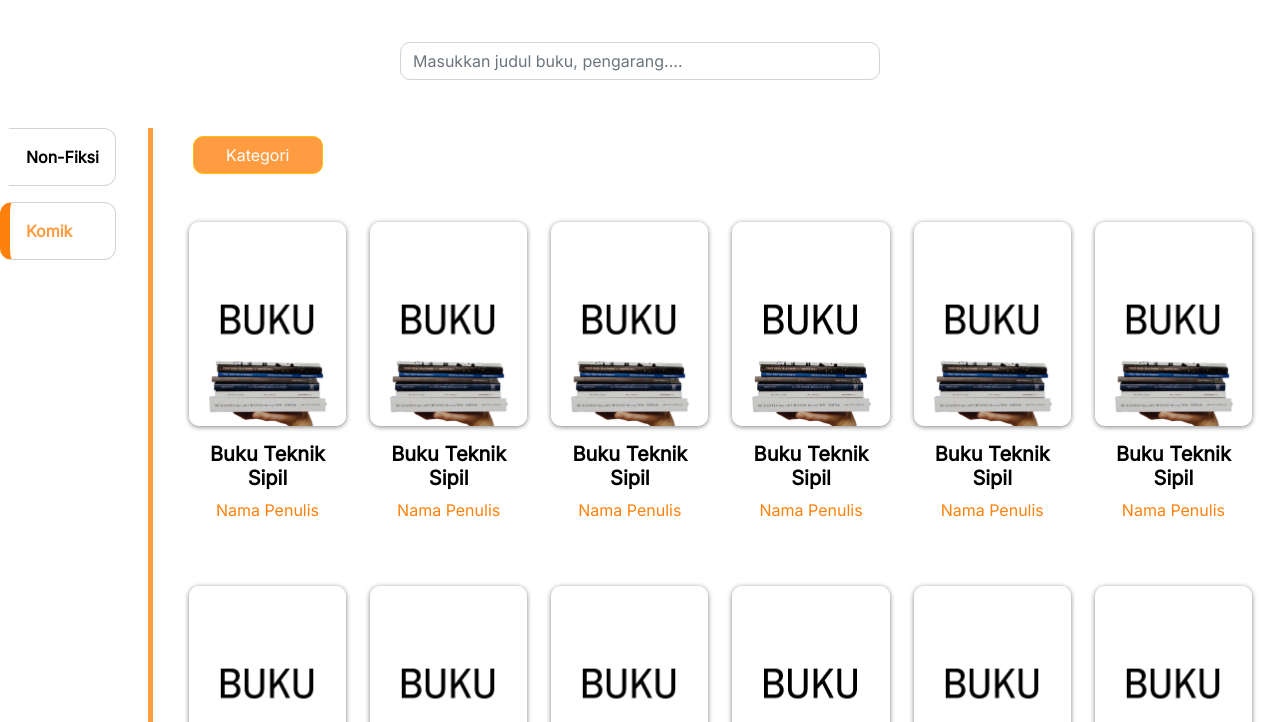
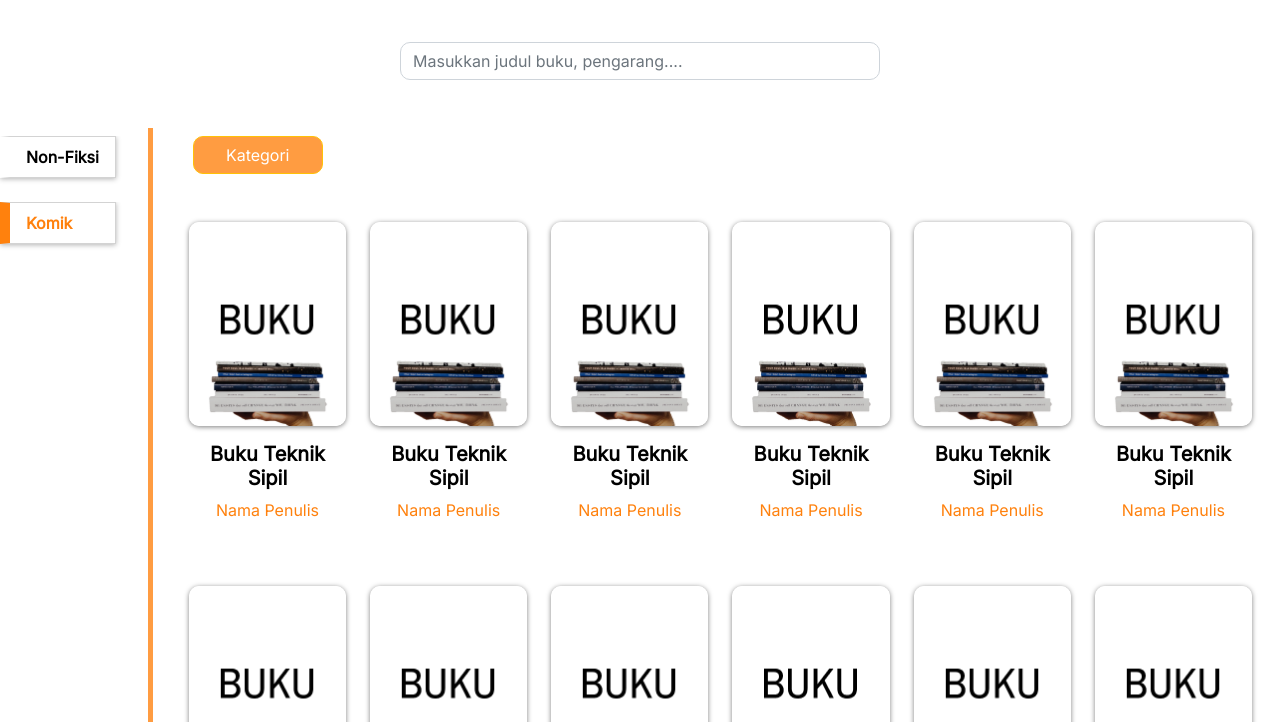
Before and after one commit to shabhizm/Warung-Buku-Bu-Irika, a plain HTML site: page account/e-book2.html in a window 1280 px wide. Shown: the part 78-800 px from the top of the page. Drawn offline with nearby package versions, Linux system fonts and the light colour scheme.

Commit message:
Update e-book2.html

```diff
--- a/account/e-book2.html
+++ b/account/e-book2.html
@@ -61,20 +61,12 @@
       <div class="row flex-nowrap">
         <div class="col-auto px-0">
           <div id="sidebar" class="collapse collapse-horizontal show">
-            <div id="sidebar-nav" class="list-group rounded-0 text-sm-start min-vh-100">
+            <div id="sidebar-nav" class="list-group rounded-0 text-sm-start mt-2 min-vh-100">
               <a href="e-book.html" class="d-inline-block text-truncate" data-bs-parent="#sidebar" style="text-decoration: none;">
-                <div class="card" style="border-left: 10px solid #ffffff;margin-right: 2rem;border-radius: 12px;">
-                  <div class="card-body" style="color: black;">
-                    <b>Non-Fiksi</b>
-                  </div>
-                </div>
+                <p style="border: solid 1px lightgray;border-left: solid 10px #ffffff;margin-right: 2rem;color: black;padding-left: 1rem;padding-right: 1rem;padding-top: 0.5rem;padding-bottom: 0.5rem;box-shadow: 0 1px 5px rgb(0, 0, 0, 0.3);"><b>Non-Fiksi</b></p>
               </a>
-              <a href="e-book2.html" class="d-inline-block text-truncate" data-bs-parent="#sidebar" style="text-decoration: none;">
-                <div class="card" style="border-left: 10px solid #FF810D;margin-right: 2rem;margin-top: 1rem;border-radius: 12px;">
-                  <div class="card-body" style="color: #FF9C41;">
-                    <b>Komik</b>
-                  </div>
-                </div>
+              <a href="e-book2.html" class="d-inline-block text-truncate mt-2" data-bs-parent="#sidebar" style="text-decoration: none;">
+                <p style="border: solid 1px lightgray;border-left: solid 10px #FF810D;margin-right: 2rem;color: #FF810D;padding-left: 1rem;padding-right: 1rem;padding-top: 0.5rem;padding-bottom: 0.5rem;box-shadow: 0 1px 5px rgb(0, 0, 0, 0.3);"><b>Komik</b></p>
               </a>
             </div>
           </div>
```
